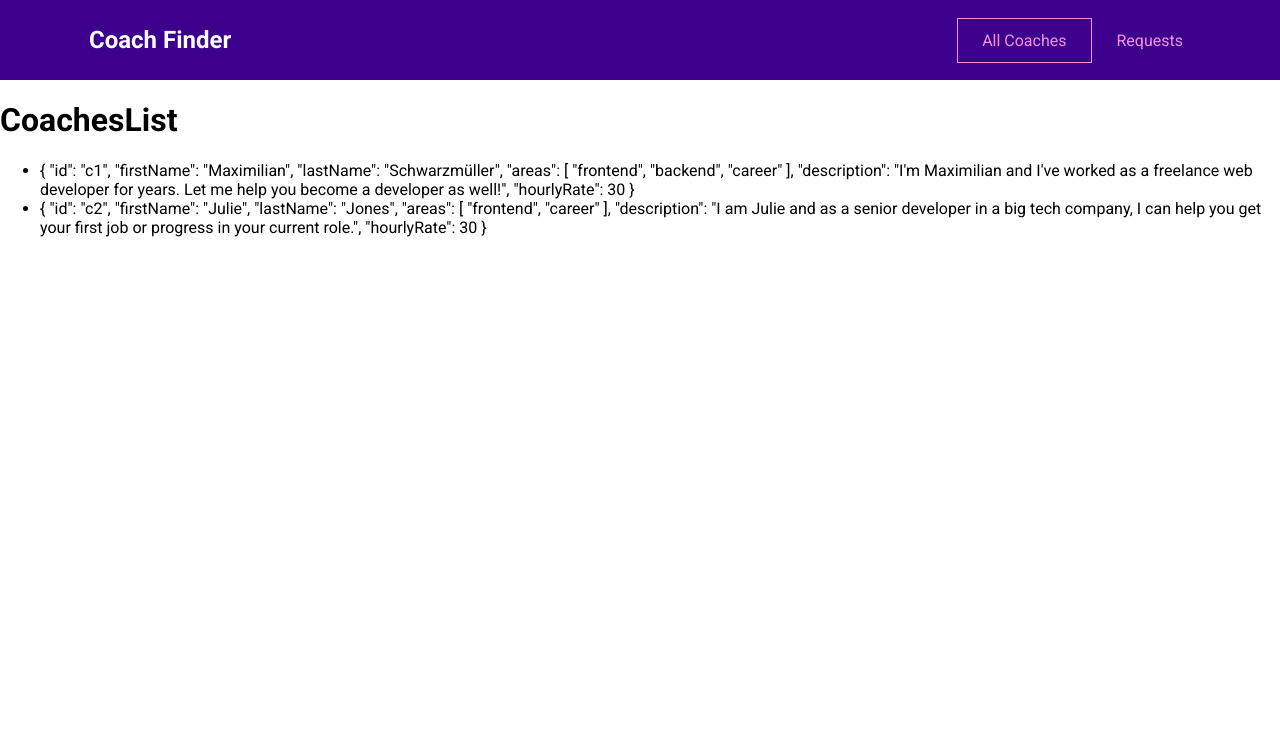
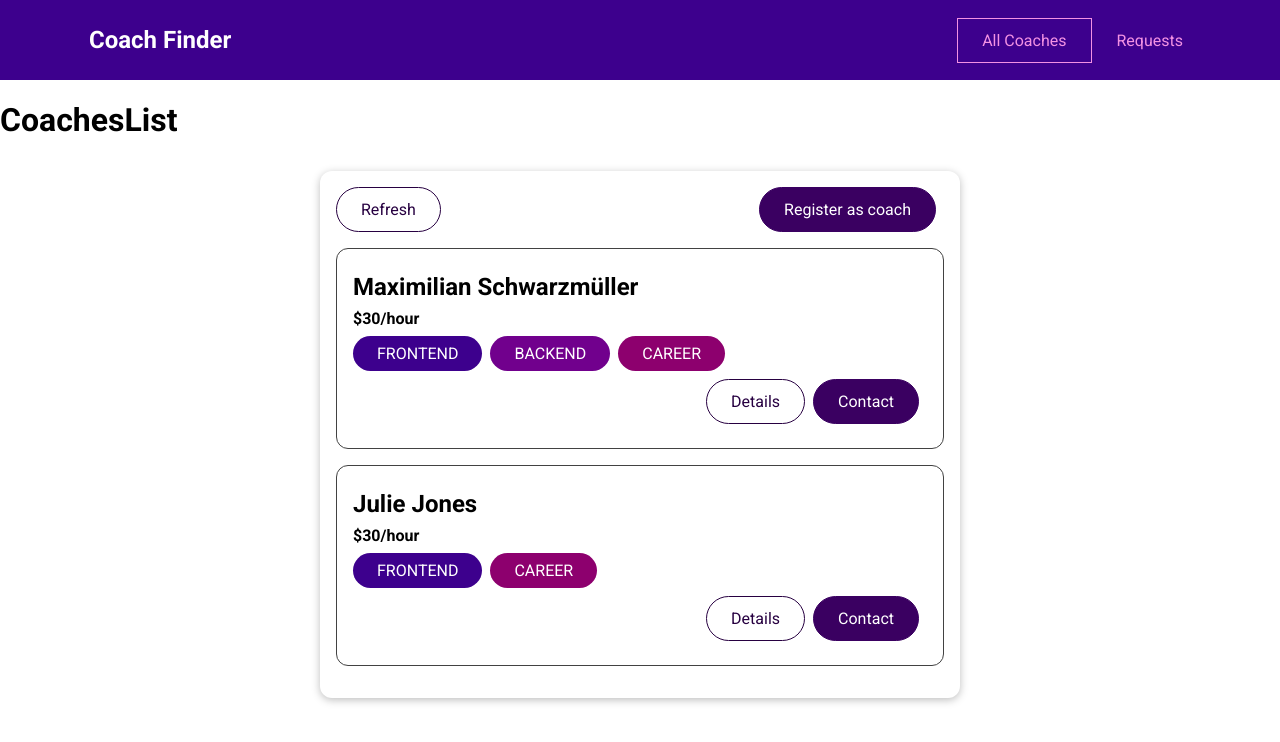
Before and after one commit to gabrielkim13/coach-finder, a Vue app: page /#/coaches in a window 1280 px wide. Shown: the top 742 px of the page. Built offline with nearby package versions, Linux system fonts and the light colour scheme.

Commit message:
Add base UI components

```diff
--- /dev/null
+++ b/src/components/coaches/CoachItem.vue
@@ -0,0 +1,98 @@
+<template>
+  <li>
+    <h3>{{ fullName }}</h3>
+    <h4>${{ rate }}/hour</h4>
+    <div>
+      <base-badge
+        v-for="area in areas"
+        :key="area"
+        :type="area"
+        :title="area"
+      />
+    </div>
+    <div class="actions">
+      <base-button mode="outline" link :to="coachDetailsLink"
+        >Details</base-button
+      >
+      <base-button link :to="coachContactLink">Contact</base-button>
+    </div>
+  </li>
+</template>
+
+<script lang="ts">
+import { defineComponent, PropType } from "vue";
+
+import BaseBadge from "@/components/ui/BaseBadge.vue";
+import BaseButton from "@/components/ui/BaseButton.vue";
+
+export default defineComponent({
+  name: "CoachItem",
+
+  components: {
+    BaseBadge,
+    BaseButton
+  },
+
+  props: {
+    id: {
+      type: String,
+      required: true
+    },
+    firstName: {
+      type: String,
+      required: true
+    },
+    lastName: {
+      type: String,
+      required: true
+    },
+    rate: {
+      type: Number,
+      required: true
+    },
+    areas: {
+      type: Object as PropType<string[]>,
+      required: true
+    }
+  },
+
+  computed: {
+    fullName(): string {
+      return `${this.firstName} ${this.lastName}`;
+    },
+    coachDetailsLink(): string {
+      return `/coaches/${this.id}`;
+    },
+    coachContactLink(): string {
+      return `/coaches/${this.id}/contact`;
+    }
+  }
+});
+</script>
+
+<style lang="scss" scoped>
+li {
+  margin: 1rem 0;
+  border: 1px solid #424242;
+  border-radius: 12px;
+  padding: 1rem;
+}
+
+h3 {
+  font-size: 1.5rem;
+}
+
+h3,
+h4 {
+  margin: 0.5rem 0;
+}
+
+div {
+  margin: 0.5rem 0;
+}
+
+.actions {
+  display: flex;
+  justify-content: flex-end;
+}
+</style>
--- /dev/null
+++ b/src/components/ui/BaseBadge.vue
@@ -0,0 +1,56 @@
+<template>
+  <span class="badge" :class="type">
+    {{ text }}
+  </span>
+</template>
+
+<script lang="ts">
+import { defineComponent, PropType } from "vue";
+
+export default defineComponent({
+  name: "BaseBadge",
+
+  props: {
+    type: {
+      type: Object as PropType<"frontend" | "backend" | "career">,
+      required: true
+    },
+    title: {
+      type: String,
+      required: true
+    }
+  },
+
+  computed: {
+    text(): string {
+      return this.title.toUpperCase();
+    }
+  }
+});
+</script>
+
+<style lang="scss" scoped>
+.badge {
+  background-color: #ccc;
+  color: #252525;
+  border-radius: 30px;
+  padding: 0.5rem 1.5rem;
+  display: inline-block;
+  margin-right: 0.5rem;
+}
+
+.frontend {
+  background-color: #3d008d;
+  color: white;
+}
+
+.backend {
+  background-color: #71008d;
+  color: white;
+}
+
+.career {
+  background-color: #8d006e;
+  color: white;
+}
+</style>
--- /dev/null
+++ b/src/components/ui/BaseButton.vue
@@ -0,0 +1,77 @@
+<template>
+  <button :class="mode" v-if="!link">
+    <slot />
+  </button>
+  <router-link :class="mode" :to="to" v-else>
+    <slot />
+  </router-link>
+</template>
+
+<script lang="ts">
+import { defineComponent, PropType } from "vue";
+
+export default defineComponent({
+  name: "BaseButton",
+
+  props: {
+    link: {
+      type: Boolean,
+      required: false,
+      default: false
+    },
+    to: {
+      type: String,
+      required: false,
+      default: "/"
+    },
+    mode: {
+      type: Object as PropType<"flat" | "outline" | null>,
+      required: false,
+      default: null
+    }
+  }
+});
+</script>
+
+<style lang="scss" scoped>
+button,
+a {
+  text-decoration: none;
+  padding: 0.75rem 1.5rem;
+  font: inherit;
+  background-color: #3a0061;
+  border: 1px solid #3a0061;
+  color: white;
+  cursor: pointer;
+  border-radius: 30px;
+  margin-right: 0.5rem;
+  display: inline-block;
+}
+
+a:hover,
+a:active,
+button:hover,
+button:active {
+  background-color: #270041;
+  border-color: #270041;
+}
+
+.flat {
+  background-color: transparent;
+  color: #3a0061;
+  border: none;
+}
+
+.outline {
+  background-color: transparent;
+  border-color: #270041;
+  color: #270041;
+}
+
+.flat:hover,
+.flat:active,
+.outline:hover,
+.outline:active {
+  background-color: #edd2ff;
+}
+</style>
--- /dev/null
+++ b/src/components/ui/BaseCard.vue
@@ -0,0 +1,15 @@
+<template>
+  <div class="card">
+    <slot />
+  </div>
+</template>
+
+<style lang="scss" scoped>
+.card {
+  border-radius: 12px;
+  box-shadow: 0 2px 8px rgba(0, 0, 0, 0.26);
+  padding: 1rem;
+  margin: 2rem auto;
+  max-width: 40rem;
+}
+</style>
--- a/src/views/coaches/CoachesList.vue
+++ b/src/views/coaches/CoachesList.vue
@@ -1,21 +1,58 @@
 <template>
   <h1>CoachesList</h1>
 
-  <ul v-if="hasCoaches">
-    <li v-for="coach in coaches" :key="coach.id">{{ coach }}</li>
-  </ul>
-  <h3 v-else>No coaches found</h3>
+  <base-card>
+    <div class="controls">
+      <base-button mode="outline">Refresh</base-button>
+      <base-button link to="/register">Register as coach</base-button>
+    </div>
+    <ul v-if="hasCoaches">
+      <coach-item
+        v-for="coach in coaches"
+        :key="coach.id"
+        :id="coach.id"
+        :firstName="coach.firstName"
+        :lastName="coach.lastName"
+        :rate="coach.hourlyRate"
+        :areas="coach.areas"
+      />
+    </ul>
+    <h3 v-else>No coaches found</h3>
+  </base-card>
 </template>
 
 <script lang="ts">
 import { defineComponent } from "vue";
 import { mapGetters } from "vuex";
 
+import BaseButton from "@/components/ui/BaseButton.vue";
+import BaseCard from "@/components/ui/BaseCard.vue";
+import CoachItem from "@/components/coaches/CoachItem.vue";
+
 export default defineComponent({
   name: "CoachesList",
+
+  components: {
+    BaseButton,
+    BaseCard,
+    CoachItem
+  },
 
   computed: {
     ...mapGetters("coaches", ["coaches", "hasCoaches"])
   }
 });
 </script>
+
+<style lang="scss" scoped>
+ul {
+  list-style: none;
+  margin: 0;
+  padding: 0;
+}
+
+.controls {
+  display: flex;
+  justify-content: space-between;
+}
+</style>
```
